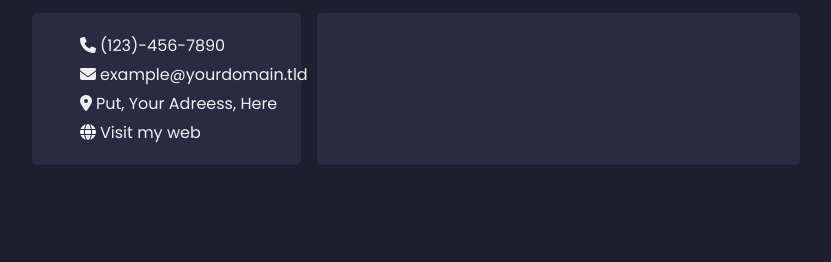
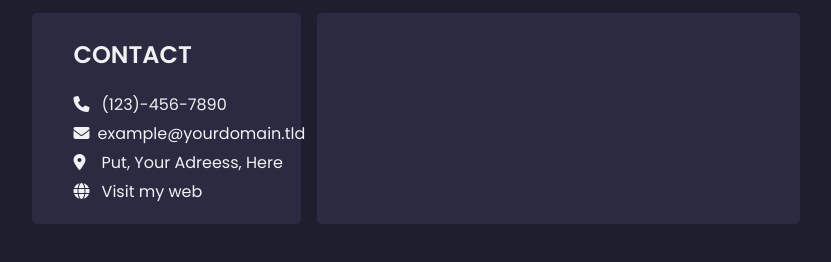
Before and after one commit to jocolirgb/resume, a plain HTML site: page index.html in a window 1280 px wide. Shown: the part 134-396 px from the top of the page, without its empty margins (224-1055 px from the left). Drawn offline with Linux system fonts and the light colour scheme.

Commit message:
added contact and fix spacing issues with icons and text

```diff
--- a/index.html
+++ b/index.html
@@ -24,19 +24,22 @@
       <div class="flex flex-row stretch gap">
         <div class="card" id="contact">
           <ul>
-            <li class="icons flex">
+            <li>
+              <h2>CONTACT</h2>
+            </li>
+            <li class="icon-row flex">
               <i class="fa-solid fa-phone icons"></i>
               <a href="tel:...">(123)-456-7890</a>
             </li>
-            <li class="icons flex">
+            <li class="icon-row flex">
               <i class="fa-solid fa-envelope icons"></i>
               <a href="mailto:...">example@yourdomain.tld</a>
             </li>
-            <li class="icons flex">
+            <li class="icon-row flex">
               <i class="fa-solid fa-location-dot icons"></i>
               <a href="#">Put, Your Adreess, Here</a>
             </li>
-            <li class="icons flex">
+            <li class="icon-row flex">
               <i class="fa-solid fa-globe icons"></i>
               <a href="https://...">Visit my web</a>
             </li>
--- a/styles.css
+++ b/styles.css
@@ -36,13 +36,19 @@ ul li {
   margin-bottom: 0.25rem;
 }
 
+.icon-row {
+  gap: 0.5rem;
+  align-items: center;
+  display: flex;
+}
+
 .icons {
-  gap: 0.25rem;
-  align-items: center;
+  width: 1.25rem;
 }
 
 #contact {
   width: 35%;
+  padding: 0.25rem 0.1rem;
 }
 
 #profile {
@@ -60,7 +66,7 @@ ul li {
 .card {
   background-color: var(--card-bg);
   width: 100%;
-  padding: 0.25rem 0.5rem;
+  padding: 0.25rem 0.1rem;
   border-radius: 0.3rem;
   margin: 0.5rem 0;
 }
```
